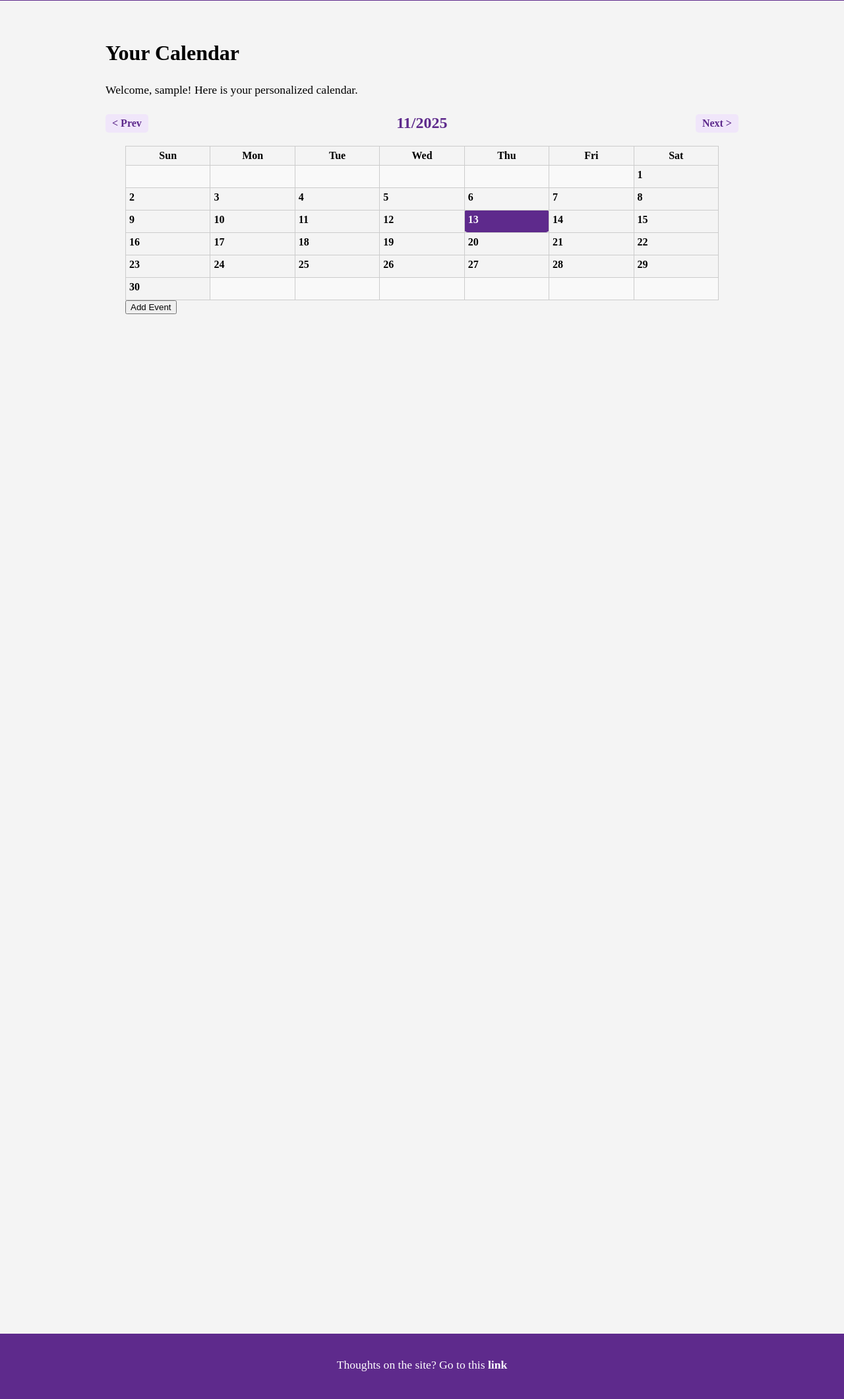
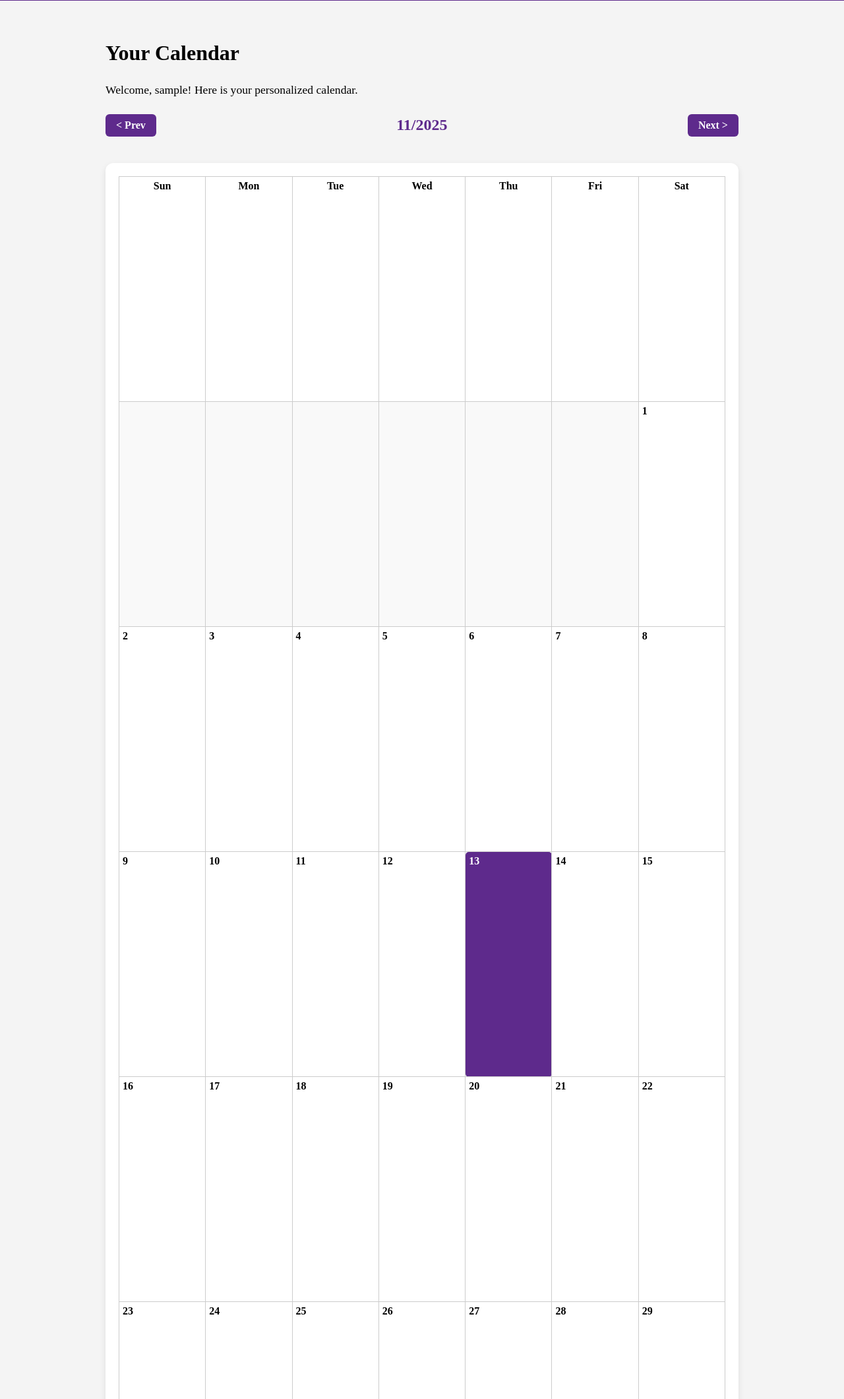
Before and after one commit to Veemon22/hci-amherst-college-student-site, a Flask app: page /calendar in a window 1280 px wide. Shown: the part 347-2467 px from the top of the page at 66% size. Run offline with Flask 3, Linux system fonts and the light colour scheme; the visitor is signed in with stand-in values (Sample User, id 1); tables that the repository leaves empty hold one stand-in row (values such as "Sample post").

Commit message:
Fixed up calendar v1

```diff
--- a/static/css/calendar.css
+++ b/static/css/calendar.css
@@ -1,36 +1,55 @@
+/* === Calendar Layout === */
 #calendar-container {
-    max-width: 900px;
-    margin: 20px auto;
+    width: 100%;
+    max-width: 1200px;
+    margin: 40px auto;
+    padding: 20px;
+    background: #fff;
+    border-radius: 12px;
+    box-shadow: 0 4px 10px rgba(0, 0, 0, 0.1);
+    display: flex;
+    flex-direction: column;
+    min-height: calc(100vh - 300px); /* fills screen minus nav/footer */
+    box-sizing: border-box;
 }
 
+/* === Header === */
 .calendar-header {
     display: flex;
     justify-content: space-between;
     align-items: center;
-    margin-bottom: 10px;
+    margin-bottom: 20px;
 }
 
 .calendar-header h2 {
+    font-size: 1.5rem;
+    color: #5e2a8c;
     margin: 0;
-    font-size: 1.5rem;
 }
 
+/* === Navigation Buttons === */
 .calendar-nav-btn {
     text-decoration: none;
-    color: #5e2a8c;
+    color: #fff;
     font-weight: bold;
-    background-color: #f0e6fa;
-    padding: 5px 10px;
-    border-radius: 5px;
+    background-color: #5e2a8c;
+    padding: 8px 16px;
+    border-radius: 6px;
+    transition: background-color 0.2s ease, transform 0.1s ease;
+    display: inline-block;
 }
 
 .calendar-nav-btn:hover {
-    background-color: #d9c8f0;
+    background-color: #4b216b;
+    transform: translateY(-2px);
 }
 
+/* === Table === */
 .calendar-table {
     width: 100%;
+    height: 100%;
     border-collapse: collapse;
+    flex-grow: 1;
 }
 
 .calendar-table th,
@@ -39,10 +58,12 @@
     width: 14.28%;
     vertical-align: top;
     padding: 5px;
-    min-height: 80px;
+    height: calc((100vh - 420px) / 6);
     position: relative;
+    box-sizing: border-box;
 }
 
+/* === Cell States === */
 .empty-day {
     background-color: #f9f9f9;
 }
--- a/static/js/calendar.js
+++ b/static/js/calendar.js
@@ -1,20 +1,43 @@
-document.getElementById('toggle-add-event').addEventListener('click', function () {
-    const formContainer = document.getElementById('add-event-form-container');
-    formContainer.classList.toggle('hidden');
+// === Show "Add Event" Modal ===
+document.addEventListener("DOMContentLoaded", () => {
+    const openAddEventBtn = document.getElementById("open-add-event-modal");
+    const addEventModal = document.getElementById("addEventModal");
+    const closeAddEventBtn = document.getElementById("close-add-event-modal");
+
+    if (openAddEventBtn && addEventModal) {
+        openAddEventBtn.addEventListener("click", () => {
+            addEventModal.classList.remove("hidden");
+        });
+    }
+
+    if (closeAddEventBtn) {
+        closeAddEventBtn.addEventListener("click", () => {
+            addEventModal.classList.add("hidden");
+        });
+    }
+
+    // Optional: Close when clicking outside modal content
+    window.addEventListener("click", (e) => {
+        if (e.target === addEventModal) {
+            addEventModal.classList.add("hidden");
+        }
+    });
 });
 
+// === Show Event Details Modal ===
 function showEventModal(element) {
-    const title = element.getAttribute('data-title');
-    const time = element.getAttribute('data-time');
-    const description = element.getAttribute('data-description');
+    const title = element.getAttribute("data-title");
+    const time = element.getAttribute("data-time");
+    const description = element.getAttribute("data-description");
 
-    document.getElementById('modal-title').textContent = title;
-    document.getElementById('modal-time').textContent = time;
-    document.getElementById('modal-description').textContent = description;
+    document.getElementById("modal-title").textContent = title;
+    document.getElementById("modal-time").textContent = time;
+    document.getElementById("modal-description").textContent = description;
 
-    document.getElementById('eventModal').classList.remove('hidden');
+    document.getElementById("eventModal").classList.remove("hidden");
 }
 
+// === Close Event Details Modal ===
 function closeModal() {
-    document.getElementById('eventModal').classList.add('hidden');
+    document.getElementById("eventModal").classList.add("hidden");
 }
--- a/templates/calendar.html
+++ b/templates/calendar.html
@@ -53,9 +53,15 @@
         </tbody>
     </table>
 
-    <button id="toggle-add-event">Add Event</button>
-    <div id="add-event-form-container" class="hidden">
-        <form action="{{ url_for('calendar') }}" method="post">
+    <!-- Button to open Add Event Modal -->
+    <button id="open-add-event-modal">Add Event</button>
+
+    <!-- Add Event Modal -->
+    <div id="addEventModal" class="modal hidden">
+        <div class="modal-content">
+            <span id="close-add-event-modal" class="close-btn">&times;</span>
+            <h3>Add New Event</h3>
+            <form action="{{ url_for('calendar') }}" method="post" id="add-event-form">
                 <label>Title:</label>
                 <input type="text" name="title" required>
                 <label>Description:</label>
@@ -64,10 +70,12 @@
                 <input type="date" name="date" required>
                 <label>Time:</label>
                 <input type="time" name="time" step="60" required>
-            <button type="submit">Add Event</button>
+                <button type="submit" class="submit-btn">Add Event</button>
             </form>
         </div>
+    </div>
 
+    <!-- Event Details Modal -->
     <div id="eventModal" class="modal hidden">
         <div class="modal-content">
             <span class="close-btn" onclick="closeModal()">&times;</span>
```
Also changed, not shown: other parts of static/css/calendar.css (+73 -30 lines). Lines whose indentation alone changed are shown as unchanged.
